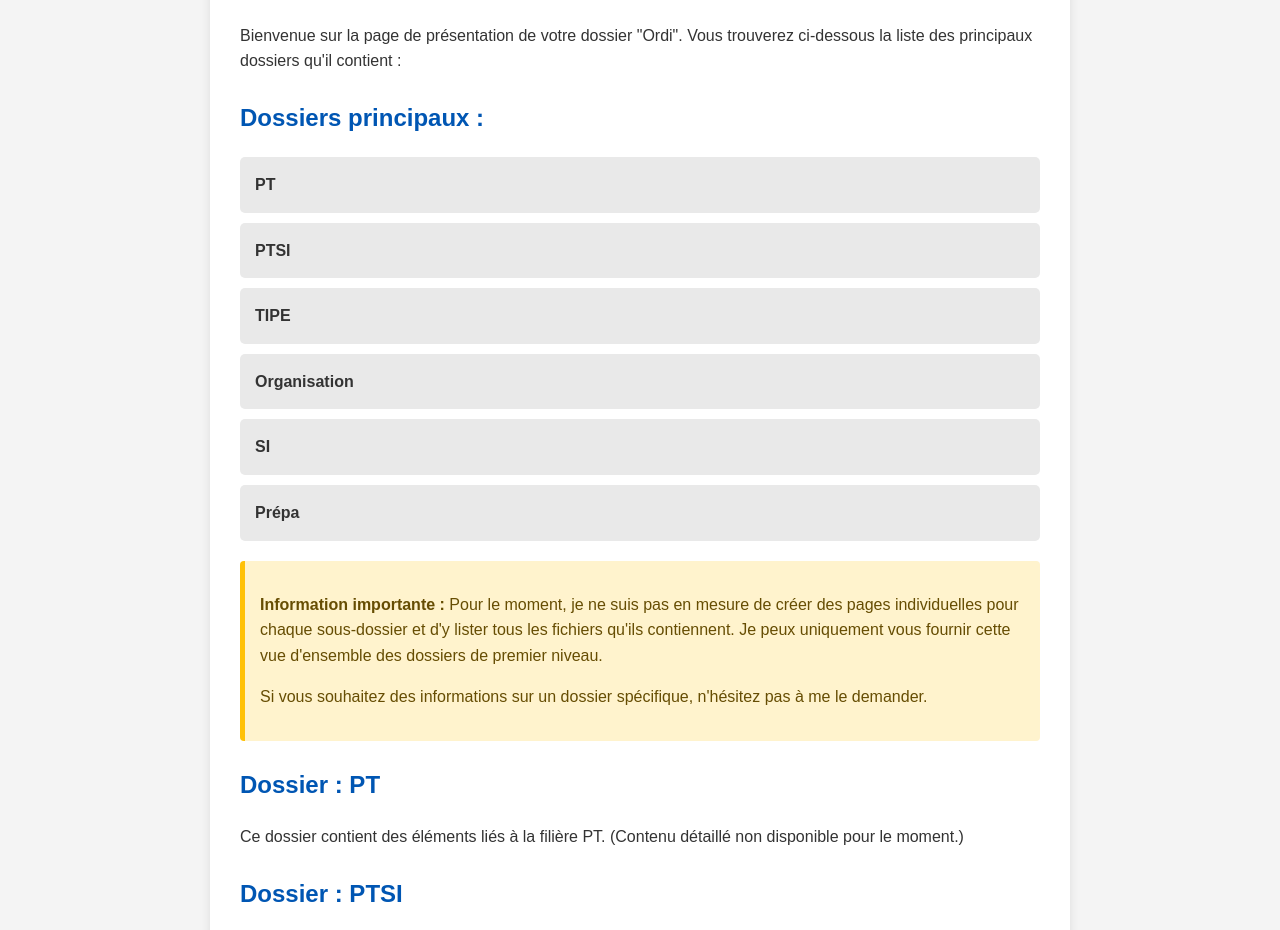
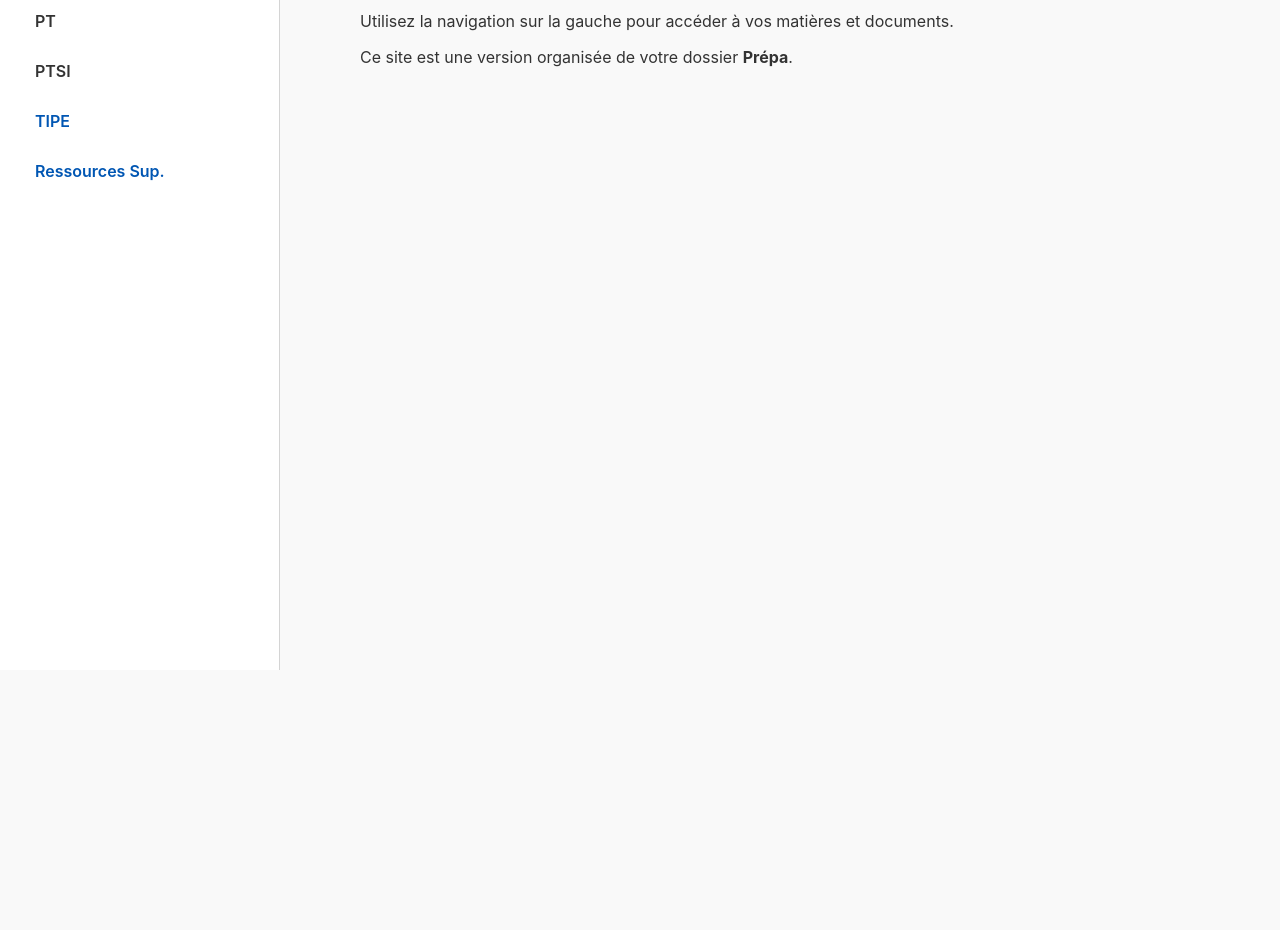
Before and after one commit to Lepataf/Lepataf.github.io, a plain HTML site: page index.html in a window 1280 px wide. Shown: the part 130-1060 px from the top of the page. After the commit the page ends 800 px from the top, so only its background shows below. Drawn offline with Linux system fonts and the light colour scheme.

Commit message:
Update index.html

```diff
--- a/index.html
+++ b/index.html
@@ -3,101 +3,67 @@
 <head>
     <meta charset="UTF-8">
     <meta name="viewport" content="width=device-width, initial-scale=1.0">
-    <title>Dossier Ordi - Vue d'ensemble</title>
-    <style>
-        body {
-            font-family: Arial, sans-serif;
-            line-height: 1.6;
-            margin: 20px;
-            background-color: #f4f4f4;
-            color: #333;
-        }
-        .container {
-            max-width: 800px;
-            margin: auto;
-            background: #fff;
-            padding: 30px;
-            border-radius: 8px;
-            box-shadow: 0 0 10px rgba(0,0,0,0.1);
-        }
-        h1 {
-            color: #0056b3;
-            text-align: center;
-            margin-bottom: 30px;
-        }
-        h2 {
-            color: #0056b3;
-            margin-top: 25px;
-        }
-        ul {
-            list-style-type: none;
-            padding: 0;
-        }
-        li {
-            background-color: #e9e9e9;
-            margin-bottom: 10px;
-            padding: 15px;
-            border-radius: 5px;
-            display: flex;
-            justify-content: space-between;
-            align-items: center;
-        }
-        li a {
-            text-decoration: none;
-            color: #333;
-            font-weight: bold;
-            flex-grow: 1;
-        }
-        li a:hover {
-            color: #0056b3;
-        }
-        .note {
-            background-color: #fff3cd;
-            border-left: 5px solid #ffc107;
-            padding: 15px;
-            margin: 20px 0;
-            border-radius: 4px;
-            color: #664d03;
-        }
-    </style>
+    <title>Mes Cours de Prépa</title>
+    <link rel="stylesheet" href="style.css">
 </head>
 <body>
-    <div class="container">
-        <h1>Contenu du dossier "Ordi"</h1>
-        <p>Bienvenue sur la page de présentation de votre dossier "Ordi". Vous trouverez ci-dessous la liste des principaux dossiers qu'il contient :</p>
 
-        <h2>Dossiers principaux :</h2>
-        <ul>
-            <li><a href="#pt">PT</a></li>
-            <li><a href="#ptsi">PTSI</a></li>
-            <li><a href="#tipe">TIPE</a></li>
-            <li><a href="#organisation">Organisation</a></li>
-            <li><a href="#si">SI</a></li>
-            <li><a href="#prepa">Prépa</a></li>
-        </ul>
+    <aside class="sidebar">
+        <h1>Mes Cours</h1>
+        <nav>
+            <ul>
+                <li><a href="index.html">Accueil</a></li>
 
-        <div class="note">
-            <p><strong>Information importante :</strong> Pour le moment, je ne suis pas en mesure de créer des pages individuelles pour chaque sous-dossier et d'y lister tous les fichiers qu'ils contiennent. Je peux uniquement vous fournir cette vue d'ensemble des dossiers de premier niveau.</p>
-            <p>Si vous souhaitez des informations sur un dossier spécifique, n'hésitez pas à me le demander.</p>
-        </div>
+                <li>
+                    <span class="toggle">PT</span>
+                    <ul class="submenu">
+                        <li><a href="#pt-anglais">ANGLAIS</a></li>
+                        <li><a href="#pt-francais">Français</a></li>
+                        <li><a href="#pt-info">INFO</a></li>
+                        <li><a href="pt_maths.html">MATHS</a></li>
+                        <li><a href="#pt-physique">Physique</a></li>
+                        <li><a href="#pt-si">SI</a></li>
+                        <li><a href="#pt-oraux">Oraux</a></li>
+                        <li><a href="#pt-organisation">Organisation</a></li>
+                    </ul>
+                </li>
 
-        <h2 id="pt">Dossier : PT</h2>
-        <p>Ce dossier contient des éléments liés à la filière PT. (Contenu détaillé non disponible pour le moment.)</p>
+                <li>
+                    <span class="toggle">PTSI</span>
+                    <ul class="submenu">
+                        <li><a href="#ptsi-anglais">Anglais</a></li>
+                        <li><a href="#ptsi-info">Info</a></li>
+                        <li><a href="#ptsi-maths">Maths</a></li>
+                        <li><a href="#ptsi-physique">Physique</a></li>
+                        <li><a href="#ptsi-sii">SII</a></li>
+                    </ul>
+                </li>
 
-        <h2 id="ptsi">Dossier : PTSI</h2>
-        <p>Ce dossier contient des éléments liés à la filière PTSI. (Contenu détaillé non disponible pour le moment.)</p>
+                <li><a href="tipe.html">TIPE</a></li>
+                <li><a href="#ressources">Ressources Sup.</a></li>
+            </ul>
+        </nav>
+    </aside>
 
-        <h2 id="tipe">Dossier : TIPE</h2>
-        <p>Ce dossier contient des éléments liés aux TIPE (Travaux d'Initiative Personnelle Encadrés). (Contenu détaillé non disponible pour le moment.)</p>
+    <main class="main-content">
+        <h2>Bienvenue sur votre portail de cours</h2>
+        <p>Utilisez la navigation sur la gauche pour accéder à vos matières et documents.</p>
+        <p>Ce site est une version organisée de votre dossier <strong>Prépa</strong>.</p>
+    </main>
 
-        <h2 id="organisation">Dossier : Organisation</h2>
-        <p>Ce dossier contient des éléments liés à l'organisation. (Contenu détaillé non disponible pour le moment.)</p>
+    <script>
+        // Script simple pour les menus déroulants de la barre latérale
+        document.querySelectorAll('.sidebar .toggle').forEach(item => {
+            item.addEventListener('click', event => {
+                let submenu = item.nextElementSibling;
+                if (submenu.style.display === "block") {
+                    submenu.style.display = "none";
+                } else {
+                    submenu.style.display = "block";
+                }
+            });
+        });
+    </script>
 
-        <h2 id="si">Dossier : SI</h2>
-        <p>Ce dossier contient des éléments liés aux Sciences de l'Ingénieur. (Contenu détaillé non disponible pour le moment.)</p>
-
-        <h2 id="prepa">Dossier : Prépa</h2>
-        <p>Ce dossier contient des éléments liés à la Prépa. (Contenu détaillé non disponible pour le moment.)</p>
-    </div>
 </body>
 </html>
```
